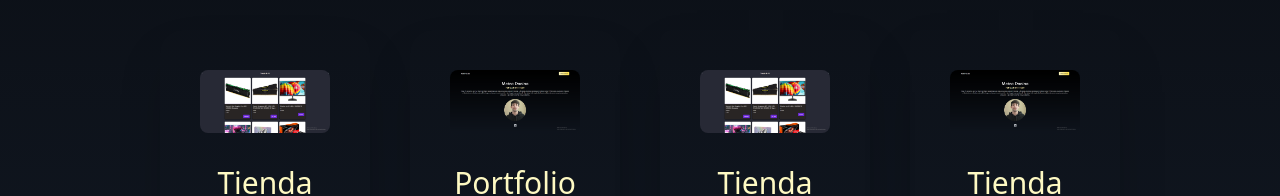
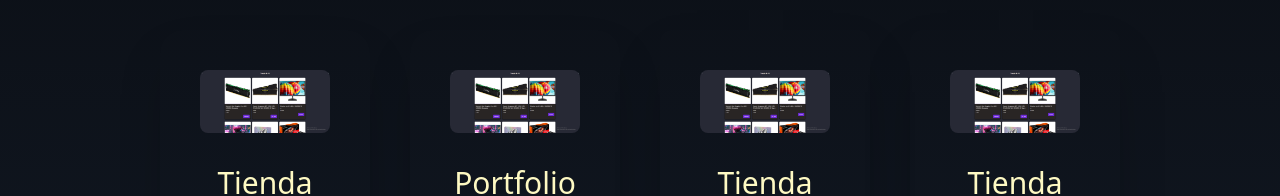
Before and after one commit to MateoDonino/react-portfolio, a Next.js app: page / in a window 1280 px wide. Shown: the part 938-1134 px from the top of the page. Built offline with nearby package versions, Linux system fonts and the light colour scheme.

Commit message:
Actualizacion 1.4

```diff
--- a/pages/index.js
+++ b/pages/index.js
@@ -8,7 +8,6 @@ import {
   AiFillYoutube,
 } from "react-icons/ai";
 import web1 from "../public/web1.PNG";
-import web2 from "../public/web2.PNG";
 
 const inter = Inter({ subsets: ["latin"] });
 
@@ -110,7 +109,7 @@ export default function Home() {
             <div className=" text-center shadow-2xl p-10 rounded-3xl my-10 container mx-auto">
               <a href="https://tienda-donino-kldc28o6b-mateodonino.vercel.app/">
                 <Image
-                  src={web2}
+                  src={web1}
                   className=" mx-auto rounded-lg object-cover"
                 />
               </a>
@@ -163,7 +162,7 @@ export default function Home() {
             <div className=" text-center shadow-2xl p-10 rounded-xl my-10 container mx-auto">
               <a href="https://tienda-donino-kldc28o6b-mateodonino.vercel.app/">
                 <Image
-                  src={web2}
+                  src={web1}
                   className=" mx-auto rounded-lg object-cover"
                 />
               </a>
```
Also changed, not shown: public/web2.png (deleted).
